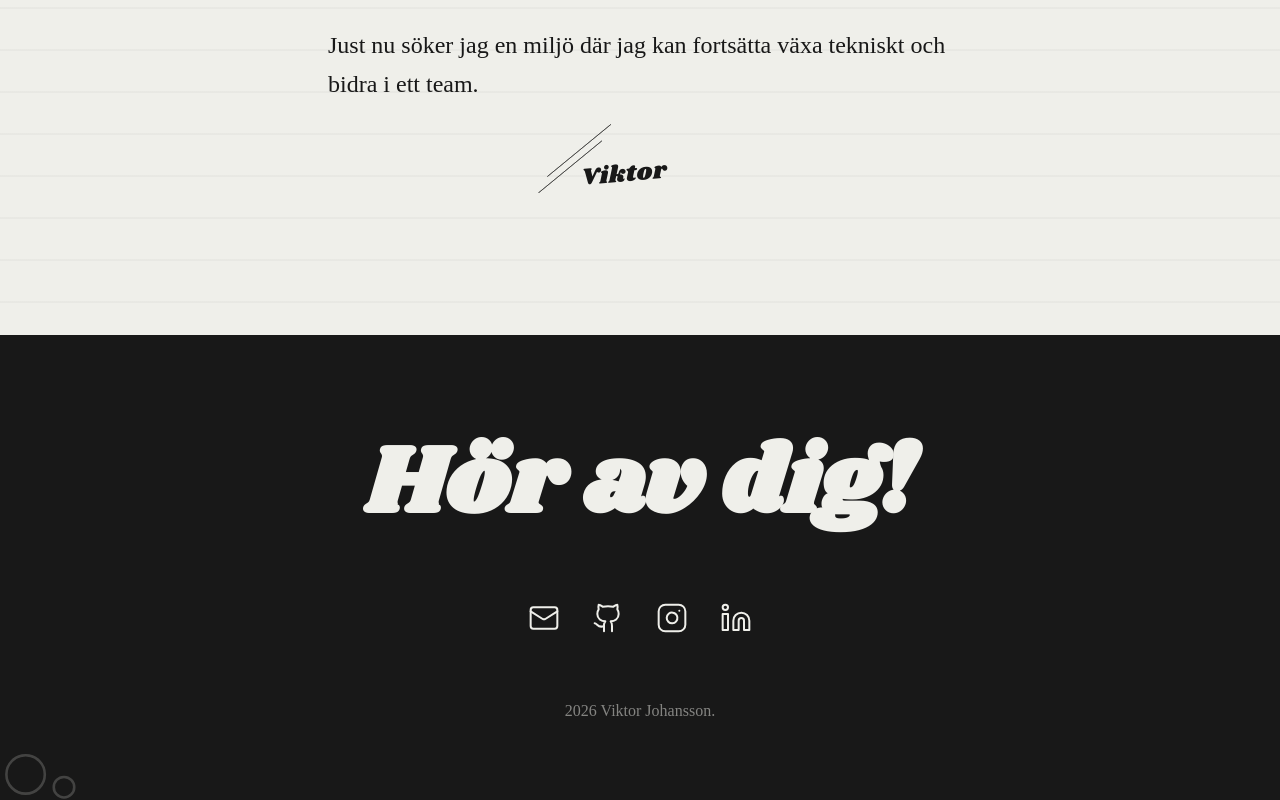
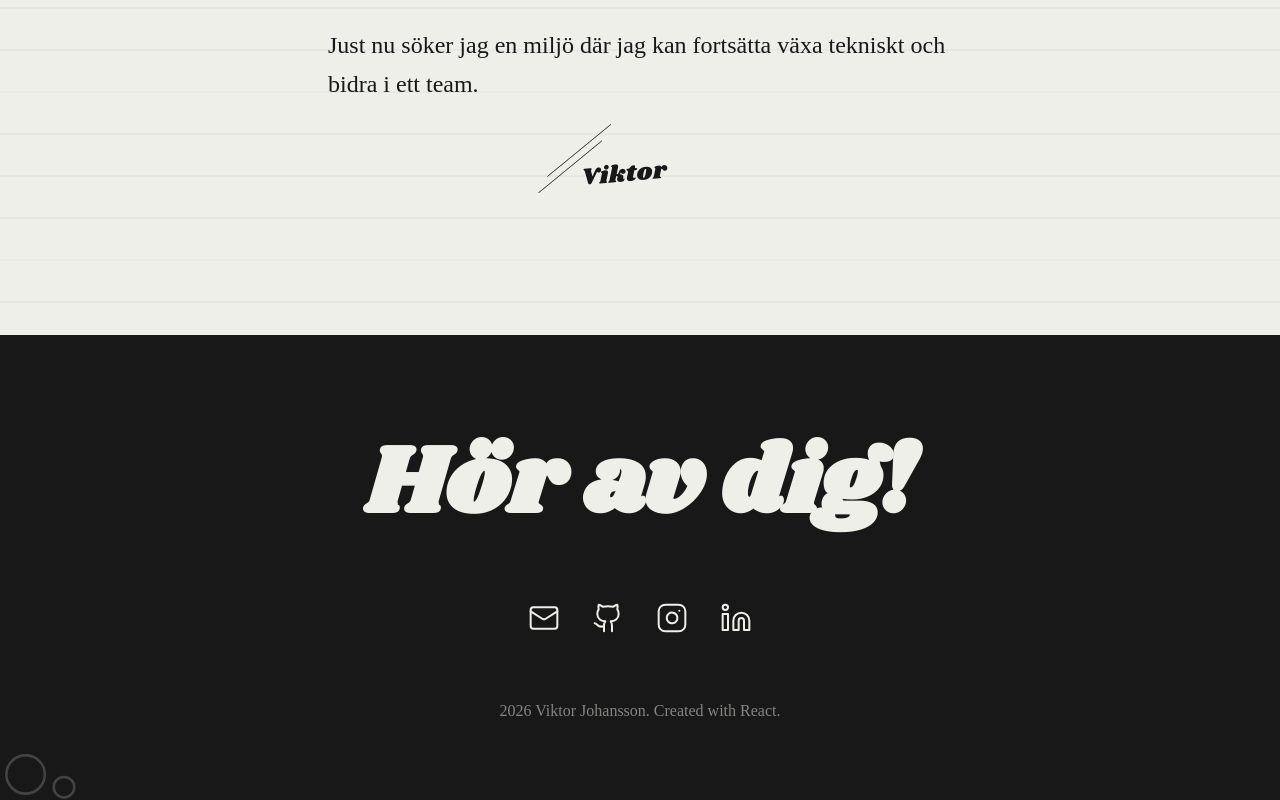
Before and after one commit to discovicke/portfolio-mono, a React (Vite) app: page / in a window 1280 px wide. Shown: the part 3561-4361 px from the top of the page. Built offline with nearby package versions, Linux system fonts and the light colour scheme.

Commit message:
Update footer copyright text to include creation context

```diff
--- a/src/components/Footer.tsx
+++ b/src/components/Footer.tsx
@@ -59,7 +59,7 @@ const Footer: React.FC = () => (
 
             {/* Copyright text */}
             <p className="font-doodle footer-copyright">
-                2026 Viktor Johansson.
+                2026 Viktor Johansson. Created with React.
             </p>
 
             {/* Dekorativa cirklar i hörnet */}
```
